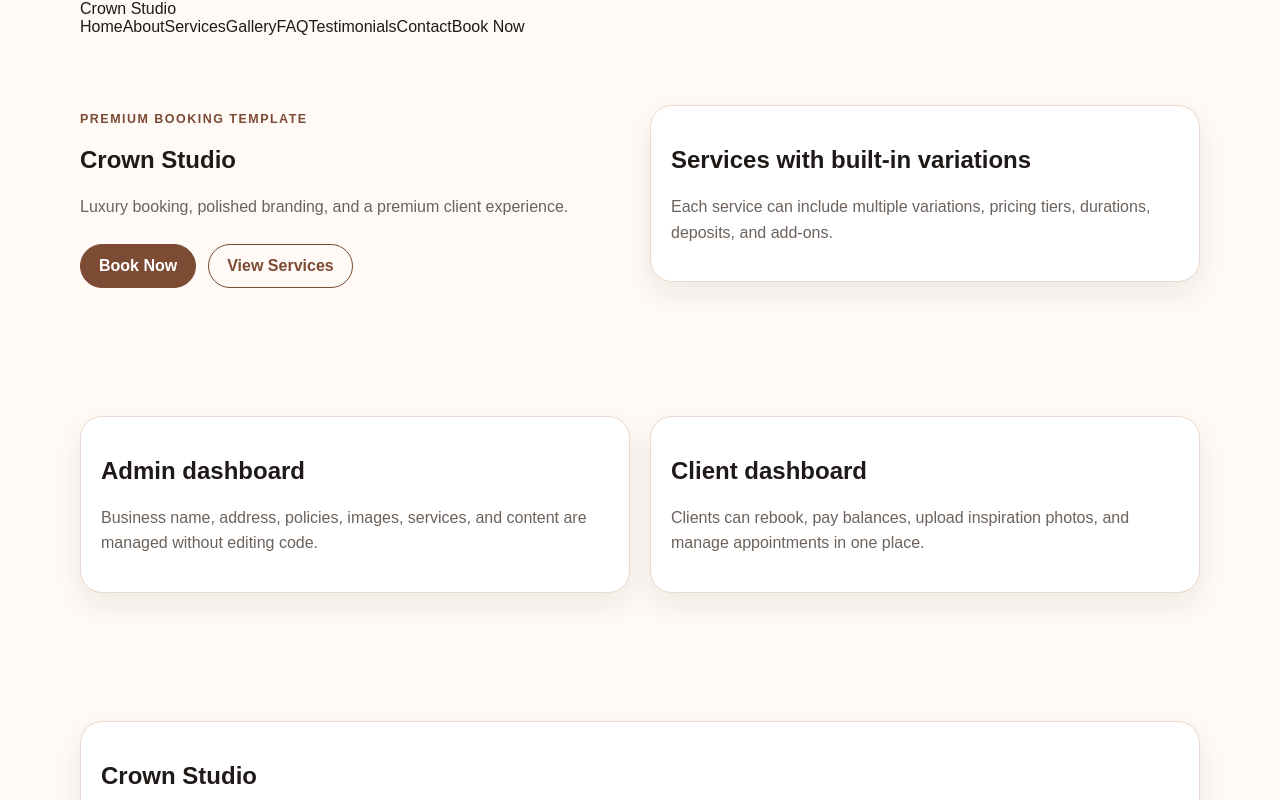
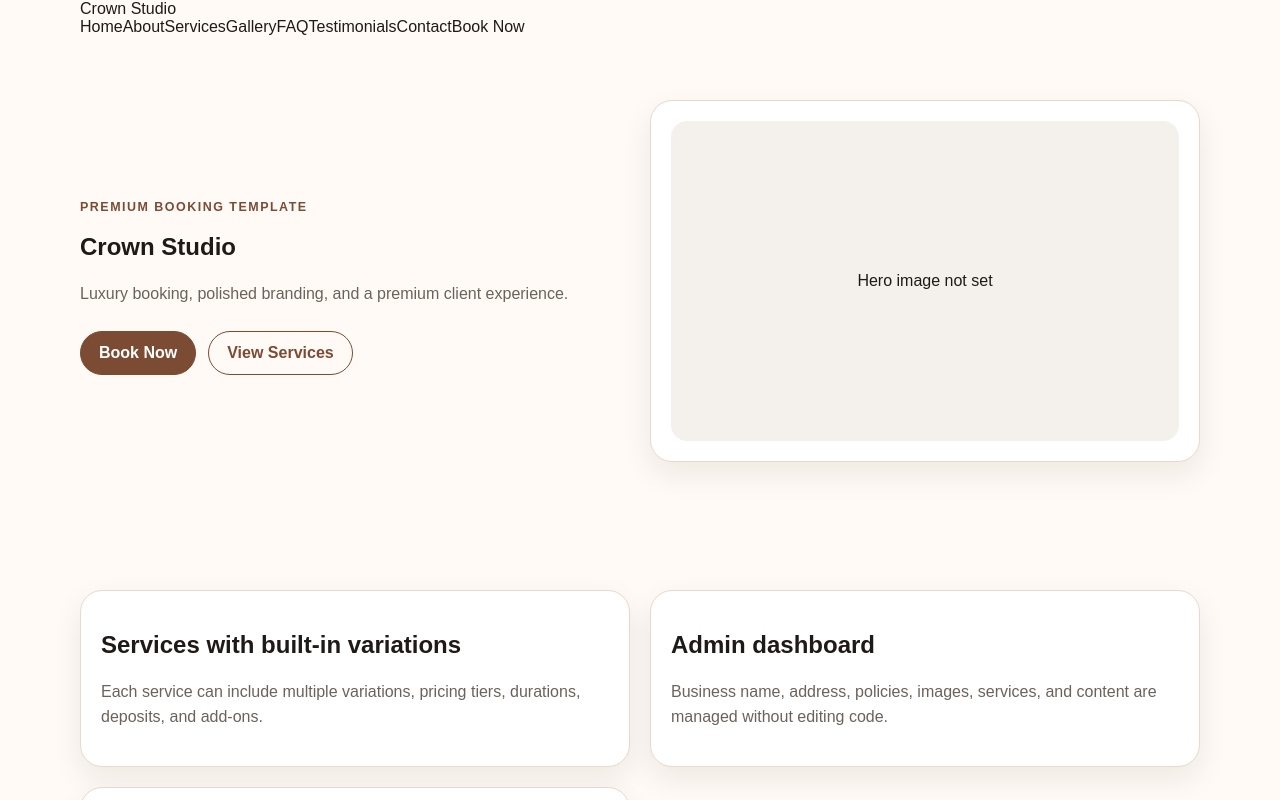
Before and after one commit to aszthedon/booking-template, a Next.js app: page / in a window 1280 px wide. Shown: the top 800 px of the page. Built offline with nearby package versions, Linux system fonts and the light colour scheme; no server answers; the database is empty.

Commit message:
Update app/page.tsx

```diff
--- a/app/page.tsx
+++ b/app/page.tsx
@@ -4,23 +4,27 @@ import { createClient } from '@/lib/supabase/server';
 export default async function HomePage() {
   const supabase = await createClient();
 
-  const { data } = await supabase
-    .from('site_content')
-    .select('title, body, json_content')
-    .eq('content_key', 'homepage_content')
-    .single();
+  const [{ data: settings }, { data: content }] = await Promise.all([
+    supabase.from('site_settings').select('*').limit(1).single(),
+    supabase
+      .from('site_content')
+      .select('title, body, json_content')
+      .eq('content_key', 'homepage_content')
+      .single(),
+  ]);
 
-  const content = data?.json_content || {};
+  const json = content?.json_content || {};
 
   return (
     <main>
       <section className="shell section">
         <div className="dashboard-grid mobile-one-col" style={{ alignItems: 'center' }}>
           <div>
-            <p className="eyebrow">{content.hero_eyebrow || 'Premium booking template'}</p>
-            <h1>{content.hero_title || 'Crown Studio'}</h1>
+            <p className="eyebrow">{json.hero_eyebrow || 'Premium booking template'}</p>
+            <h1>{json.hero_title || settings?.business_name || 'Crown Studio'}</h1>
             <p className="muted max-2xl">
-              {content.hero_text ||
+              {json.hero_text ||
+                settings?.tagline ||
                 'Luxury booking, polished branding, and a premium client experience.'}
             </p>
 
@@ -35,11 +39,31 @@ export default async function HomePage() {
           </div>
 
           <div className="card card-body">
-            <h2>{content.feature_1_title || 'Services with built-in variations'}</h2>
-            <p className="muted">
-              {content.feature_1_text ||
-                'Each service can include multiple variations, pricing tiers, durations, deposits, and add-ons.'}
-            </p>
+            {settings?.hero_image_url ? (
+              <img
+                src={settings.hero_image_url}
+                alt="Hero"
+                style={{
+                  width: '100%',
+                  height: 320,
+                  objectFit: 'cover',
+                  borderRadius: 16,
+                }}
+              />
+            ) : (
+              <div
+                style={{
+                  width: '100%',
+                  height: 320,
+                  borderRadius: 16,
+                  background: '#f4f1ed',
+                  display: 'grid',
+                  placeItems: 'center',
+                }}
+              >
+                Hero image not set
+              </div>
+            )}
           </div>
         </div>
       </section>
@@ -47,17 +71,25 @@ export default async function HomePage() {
       <section className="section shell">
         <div className="dashboard-grid">
           <div className="card card-body">
-            <h2>{content.feature_2_title || 'Admin dashboard'}</h2>
+            <h2>{json.feature_1_title || 'Services with built-in variations'}</h2>
             <p className="muted">
-              {content.feature_2_text ||
+              {json.feature_1_text ||
+                'Each service can include multiple variations, pricing tiers, durations, deposits, and add-ons.'}
+            </p>
+          </div>
+
+          <div className="card card-body">
+            <h2>{json.feature_2_title || 'Admin dashboard'}</h2>
+            <p className="muted">
+              {json.feature_2_text ||
                 'Business name, address, policies, images, services, and content are managed without editing code.'}
             </p>
           </div>
 
           <div className="card card-body">
-            <h2>{content.feature_3_title || 'Client dashboard'}</h2>
+            <h2>{json.feature_3_title || 'Client dashboard'}</h2>
             <p className="muted">
-              {content.feature_3_text ||
+              {json.feature_3_text ||
                 'Clients can rebook, pay balances, upload inspiration photos, and manage appointments in one place.'}
             </p>
           </div>
```
